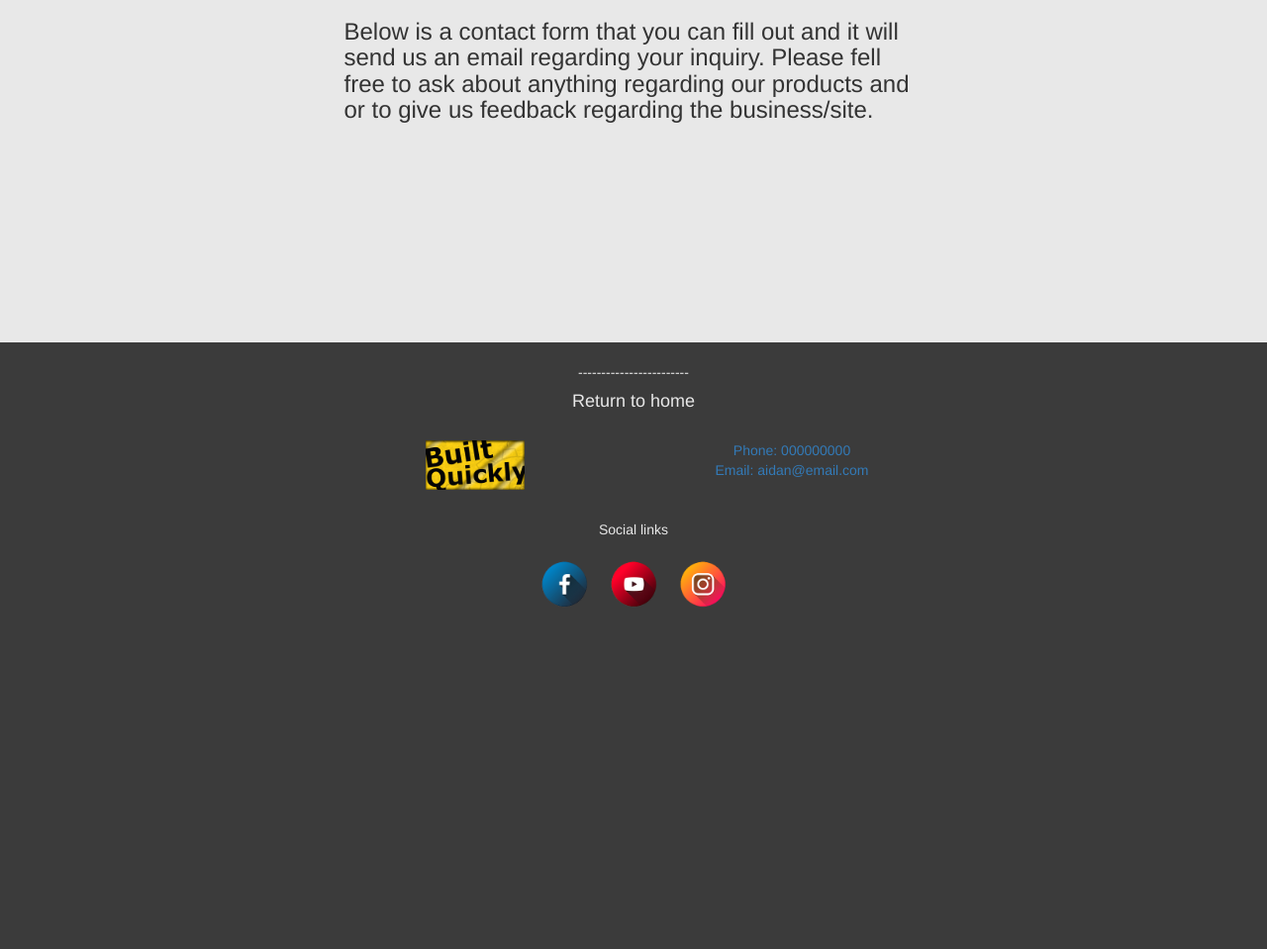
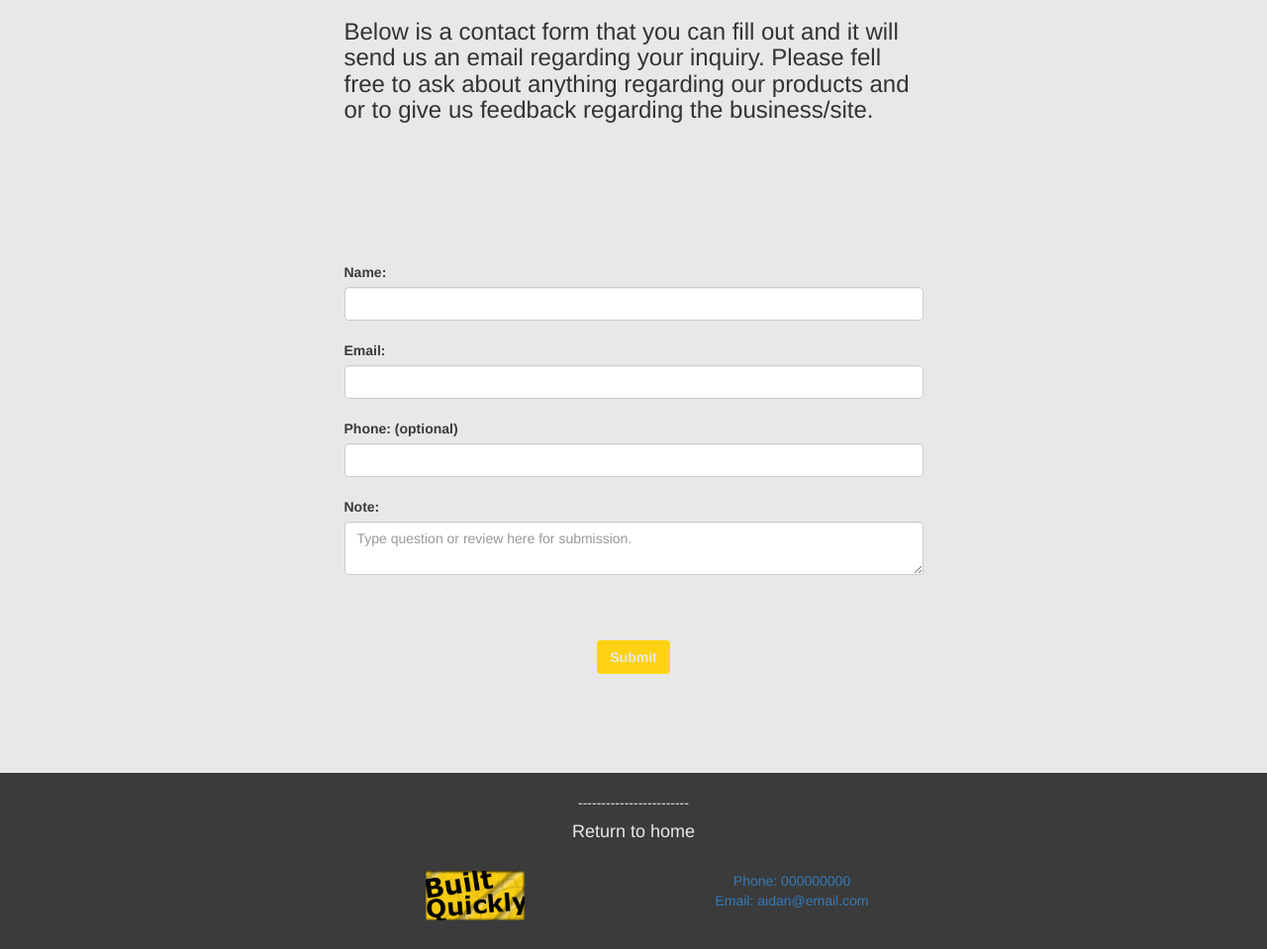
Before and after one commit to Akelly982/advanceWebYoutubeSite, a PHP site: page /contact.php in a window 1280 px wide. Shown: the part 351-1310 px from the top of the page at 99% size. Before the commit the page ends 964 px from the top, so only its background shows below. Run offline with PHP 8.4, Linux system fonts and the light colour scheme.

Commit message:
just before upgrade to 000webhost
just before upgrade to 000webhost

```diff
--- a/about.php
+++ b/about.php
@@ -82,7 +82,7 @@
     <div class="row akBkgLight">
     <div class="col-md-3"></div>
     <div class="col-md-6">
-        <h3 class="akMargin20"> this fkasldjflksdajflk;jads fkjdaskl fjsldak jfkl;dsj fklajd flk;jsdalk; fjdaslk;jf lsakd;jf a fjadsklj ;lksd fdsaf sdaf dasfdsa fsd fdas fdasdsafasdfbsdakj fldjsak flsjd flkasdljflk dasjflk jdsaklf jdlsaf kjdlkasj fldkasj flkads fnkjbgerbuognasjkdlfbksalhd flasd hda kdsaf sdhkudsb ndsa fkjsdaf ldsaf ols</h3>
+        <h3 class="akMargin20">As content creators on on youtube we strive to bring fun interesting video's to our viewers. Here on our site however you can buy merch to help support our youtube channel to help us bring you more videos.</h3>
     </div>
     <div class="col-md-3"></div>
     </div>
--- a/akStyle.css
+++ b/akStyle.css
@@ -156,6 +156,7 @@ button:focus, input[type="button"]:focus {
 
 .akPaddingLeft20{
     padding-left: 20px;
+
 }
 
 .akPaddingLeft40{
--- a/contact.php
+++ b/contact.php
@@ -48,7 +48,29 @@
     <div class="row akBkgLight">
     <div class="col-md-3"></div>
     <div class="col-md-6">
-        <form></form>
+        <form method="post" action="contactResponse/contactResponseResult.php">
+                <div class=" akPaddingLeft20 akPaddingRight20 akPaddingTop20">
+                    <label class="akTextPrimary">Name:</label>
+                    <input type="text" class="form-control" id="" name="name" required>
+                </div>
+                <div class=" akPaddingLeft20 akPaddingRight20 akPaddingTop20">
+                    <label class="akTextPrimary">Email:</label>
+                    <input type="text" class="form-control" id="" name="email" required>
+                </div>
+                <div class=" akPaddingLeft20 akPaddingRight20 akPaddingTop20">
+                    <label class="akTextPrimary">Phone: (optional)</label>
+                    <input type="text" class="form-control" id="" name="phone">
+                </div>
+                <div class=" akPaddingLeft20 akPaddingRight20 akPaddingTop20">
+                    <label class="akTextPrimary">Note:</label>
+                    <div class="akHeight100">
+                        <textarea name="note" placeholder="Type question or review here for submission." class="form-control" style="width:auto height:auto" required></textarea>
+                    </div>
+                </div>
+                <div class="akFlexColCenter akPaddingTop20">
+                    <button type="submit" class="btn akBkgAccent akTextLightHover akBold">Submit</button>
+                </div>
+        </form>
     </div>
     <div class="col-md-3"></div>
     </div>
--- a/index.php
+++ b/index.php
@@ -56,10 +56,7 @@
     <!-- spacer   -->
     <div class="akBkgLight akMinHeight100"></div>
 
-<!--    sending mail test -->
-    <?php
-        //mail("akelly982@hotmail.com","The subject","hello from aidan")
-    ?>
+
 </body>
 
 <footer>
--- a/signUp.php
+++ b/signUp.php
@@ -46,7 +46,7 @@
                 </div>
                 <div class="akFlexColCenter akPaddingTop10">
                     <button type="submit" class="btn akBkgAccent akTextLightHover akBold">Submit</button>
-            </div>
+                </div>
             </form>
         </div>
     </div>
```
Also changed, not shown: contactResponse/contactResponseResult.php (added, +22 -0 lines), modularContent/extra/carouselEmployees.php (+6 -6 lines), testing.php (+26 -26 lines).
